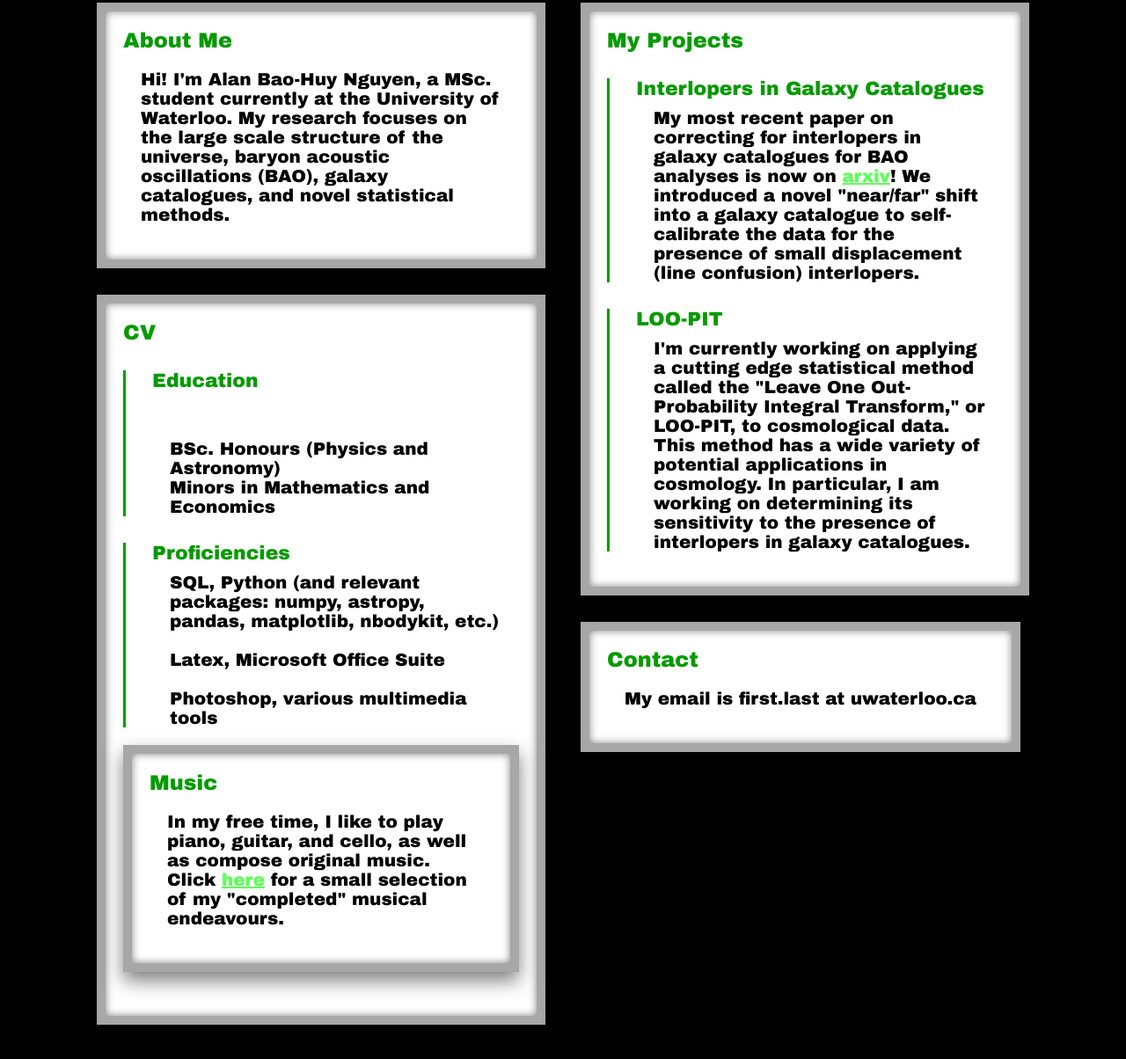
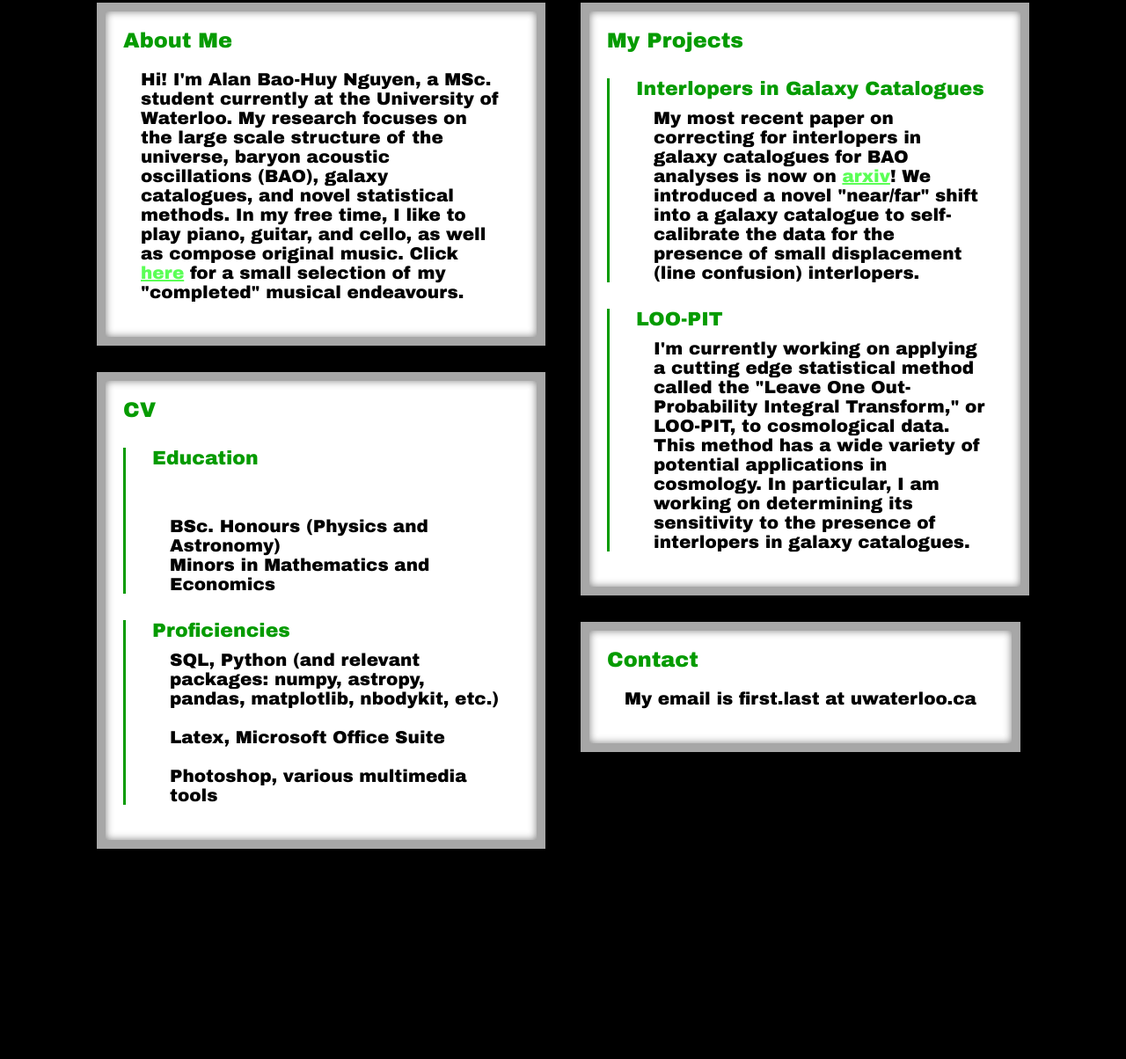
Before and after one commit to alanbhnguyen/alanbhnguyen_web1, a plain HTML site: page index.html in a window 1280 px wide. Shown: the part 224-1428 px from the top of the page at 88% size. After the commit the page ends 1299 px from the top, so only its background shows below. Drawn offline with Linux system fonts and the light colour scheme.

Commit message:
Update index.html

```diff
--- a/index.html
+++ b/index.html
@@ -117,7 +117,7 @@
       <div class="window">
         <h2>About Me</h2>
         <p>
-          Hi! I'm Alan Bao-Huy Nguyen, a MSc. student currently at the University of Waterloo. My research focuses on the large scale structure of the universe, baryon acoustic oscillations (BAO), galaxy catalogues, and novel statistical methods.
+          Hi! I'm Alan Bao-Huy Nguyen, a MSc. student currently at the University of Waterloo. My research focuses on the large scale structure of the universe, baryon acoustic oscillations (BAO), galaxy catalogues, and novel statistical methods. In my free time, I like to play piano, guitar, and cello, as well as compose original music. Click <a href="https://open.spotify.com/artist/74SyKF8MyAeRvA01XnXIom?si=kzsiqW9DTrCOzN_n2kAnsw" class="link">here</a> for a small selection of my "completed" musical endeavours.
         </p>
       </div>
       <div class="window">
@@ -141,12 +141,6 @@
             </p>
           </div>
         </div>
-        <div class="window">
-        <h2>Music</h2>
-        <p>
-          In my free time, I like to play piano, guitar, and cello, as well as compose original music. Click <a href="https://open.spotify.com/artist/74SyKF8MyAeRvA01XnXIom?si=kzsiqW9DTrCOzN_n2kAnsw" class="link">here</a> for a small selection of my "completed" musical endeavours.
-        </p>
-      </div>
       </div>
 
 
```
